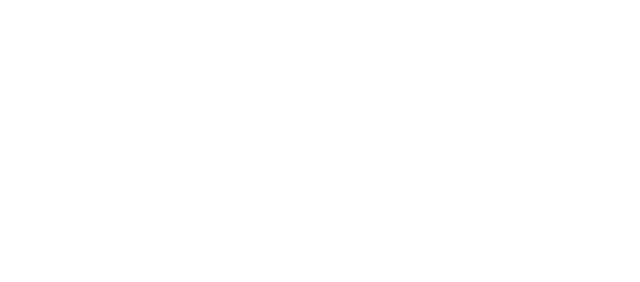
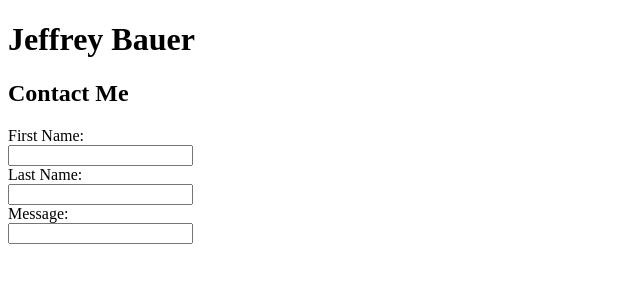
Before and after one commit to Jeffb3518/Basic-Portfolio, a plain HTML site: page contact.html in a window 1280 px wide. Shown: the whole page, without its empty margins (0-640 px from the left). Drawn offline with Linux system fonts and the light colour scheme.

Commit message:
update 2

```diff
--- a/contact.html
+++ b/contact.html
@@ -0,0 +1,27 @@
+<!DOCTYPE html>
+<html lang="en">
+<head>
+	<meta charset="UTF-8">
+	<link rel="stylesheet" type="text/css" href="style.css">
+	<title>My Portfolio</title>
+</head>
+<body>
+	<header>
+		<h1>Jeffrey Bauer</h1>
+	</header>
+	<section>
+		<h2>Contact Me</h2>
+	<form>
+		First Name:<br>
+		<input type="text" name="FirstName">
+		<br>
+		Last Name:<br>
+		<input type="text" name="LastName">
+		<br>
+		Message:<br>
+		<input type="text" name="Message">
+	</form>
+
+	</section>
+</body>
+</html>
```
Also changed, not shown: index.html (+4 -4 lines), portfolio.html (+17 -0 lines).
